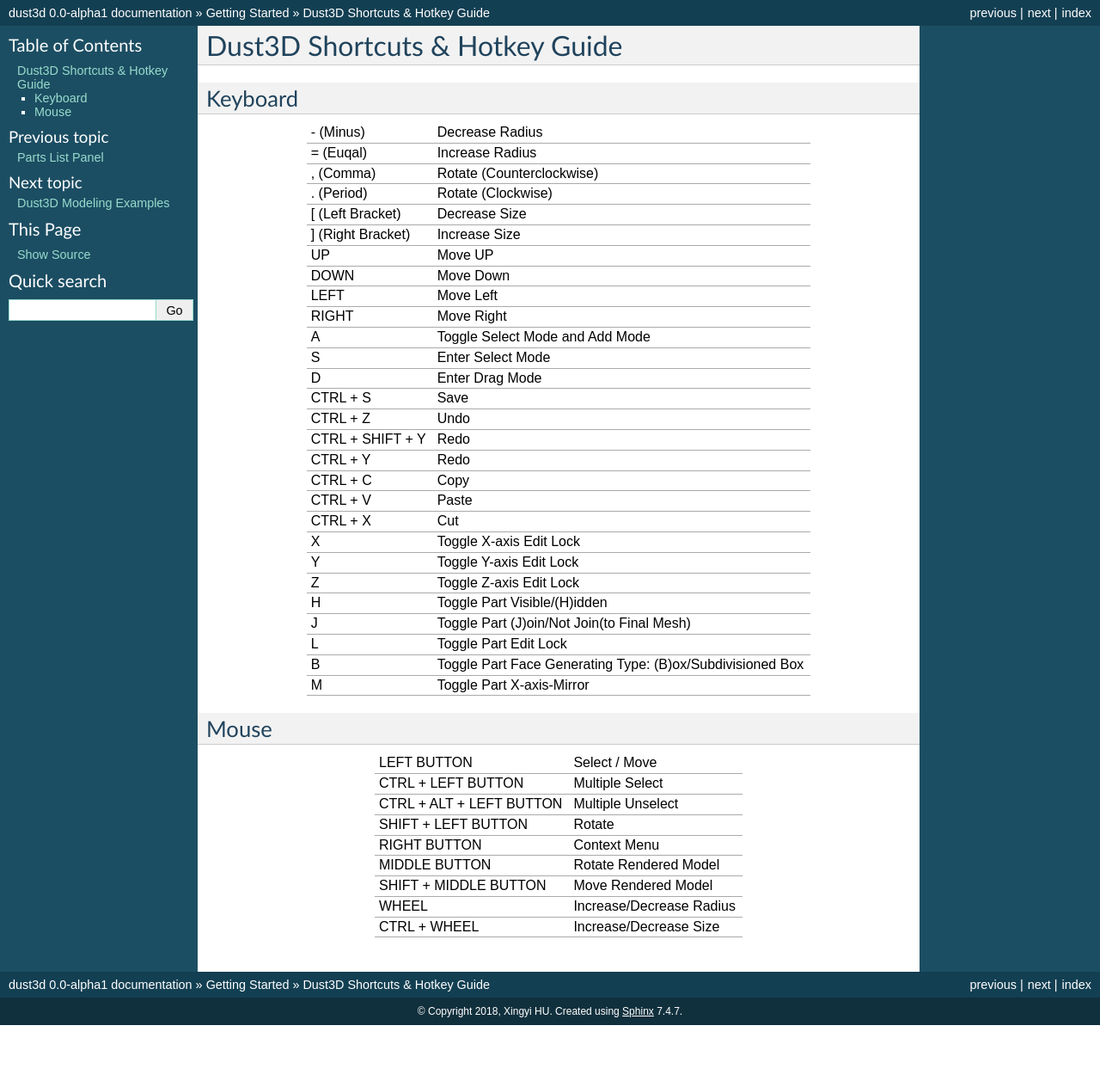
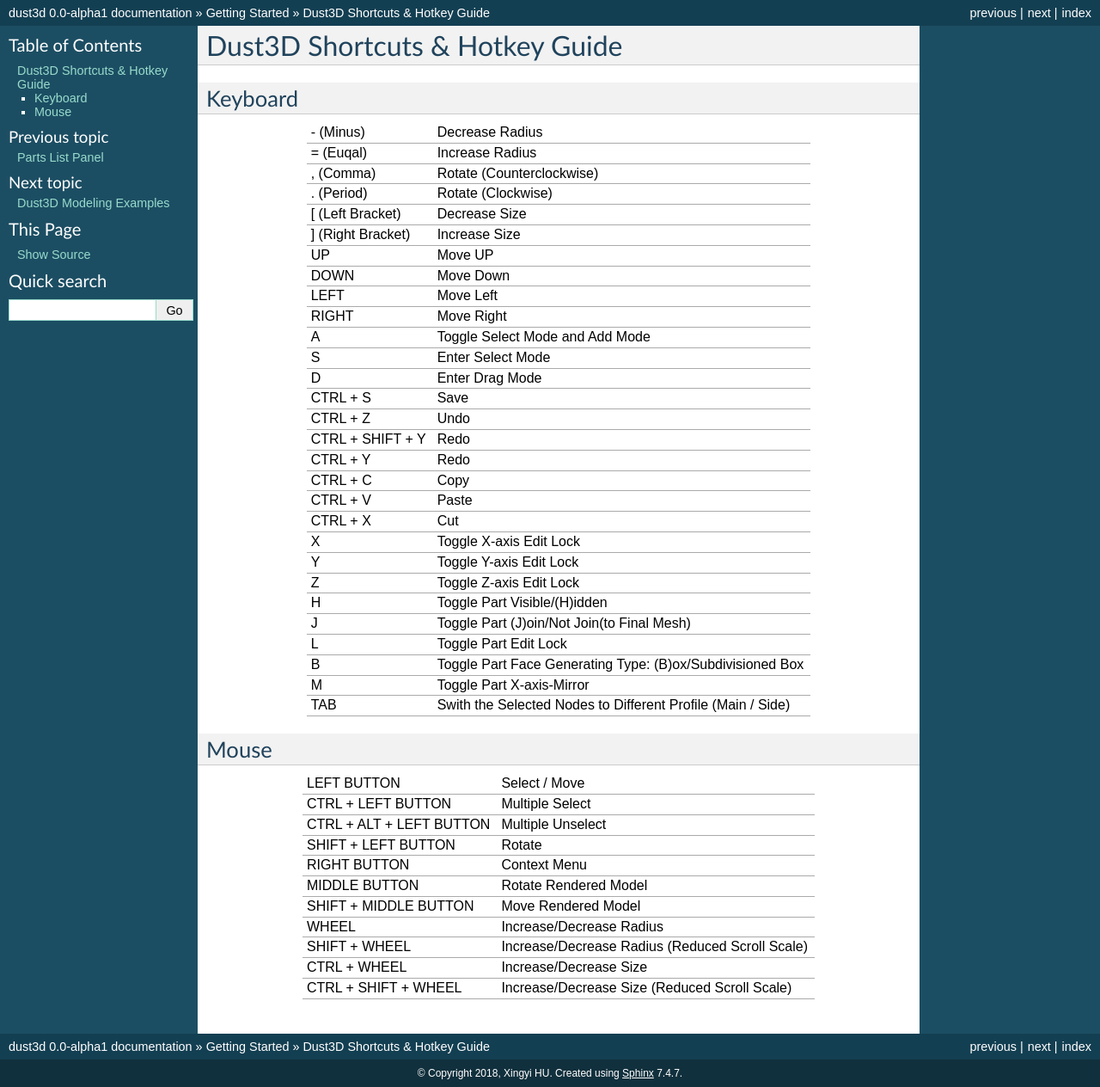
Before and after one commit to huxingyi/dust3d, a Sphinx documentation site: the page built from docs/shortcuts.rst, in a window 1280 px wide. Shown: the whole page at 86% size. Built offline with Sphinx 7.4.7, drawn with Linux system fonts in a browser that asks for light colours; before the commit the page ends 1192 px from its top, so only the background shows below that.

Commit message:
Add more shortcuts to docs

```diff
--- a/docs/shortcuts.rst
+++ b/docs/shortcuts.rst
@@ -60,6 +60,8 @@
 +---------------------+--------------------------------------------------------------------------+
 | M                   | Toggle Part X-axis-Mirror                                                |
 +---------------------+--------------------------------------------------------------------------+
+| TAB                 | Swith the Selected Nodes to Different Profile (Main / Side)              |
++---------------------+--------------------------------------------------------------------------+
 
 Mouse
 ======
@@ -80,5 +82,9 @@
 +----------------------------+--------------------------------------------------------------------------+
 | WHEEL                      | Increase/Decrease Radius                                                 |
 +----------------------------+--------------------------------------------------------------------------+
+| SHIFT + WHEEL              | Increase/Decrease Radius (Reduced Scroll Scale)                          |
++----------------------------+--------------------------------------------------------------------------+
 | CTRL + WHEEL               | Increase/Decrease Size                                                   |
 +----------------------------+--------------------------------------------------------------------------+
+| CTRL + SHIFT + WHEEL       | Increase/Decrease Size (Reduced Scroll Scale)                            |
++----------------------------+--------------------------------------------------------------------------+
```
